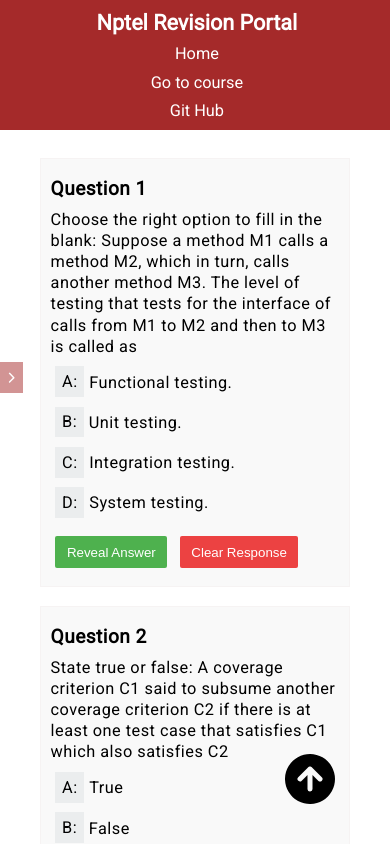
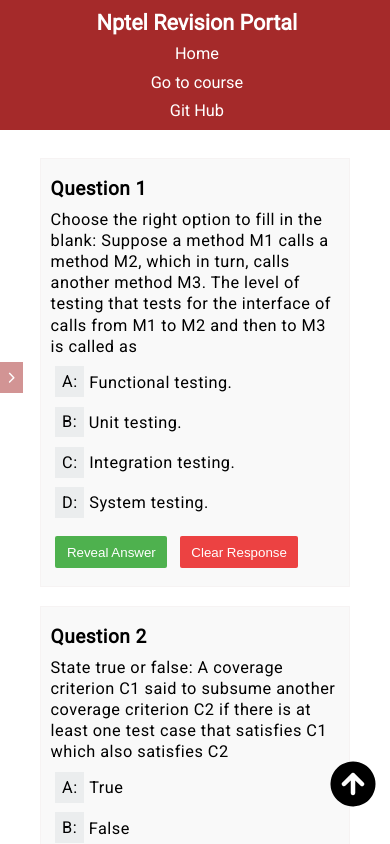
Before and after one commit to coderankita07/Quiz_nptel, a React (Vite) app: page /week/1 in a window 390 px wide. Built offline with nearby package versions, Linux system fonts and the light colour scheme.

Commit message:
fix position of toggle sidebar button for smaller screens

```diff
--- a/src/components/Questions.jsx
+++ b/src/components/Questions.jsx
@@ -79,7 +79,6 @@
 
   if (currentWeekQuestions == undefined) return <>Invalid url</>;
 
-  console.log({ currentWeekQuestions });
   return (
     <div>
       {currentWeekQuestions.map((question, index) => {
--- a/styles/home.module.css
+++ b/styles/home.module.css
@@ -25,3 +25,10 @@
   background-clip: padding-box;
   opacity: 1;
 }
+
+@media screen and (max-width: 632px) {
+  .moveToTopBtn {
+    font-size: 54px;
+    right: 10px;
+  }
+}
--- a/styles/sidebar.module.css
+++ b/styles/sidebar.module.css
@@ -42,12 +42,18 @@
 .toggleNavbarButton {
   display: none;
   position: absolute;
-  top: 40%;
+  top: 50%;
   left: 100%;
   background-color: rgba(165, 42, 42, 0.5);
   padding: 8px 4px;
   color: white;
   cursor: pointer;
+}
+
+@media screen and (max-width: 400px) {
+  .toggleNavbarButton {
+    top: 40%;
+  }
 }
 
 .toggleNavbarButton:hover {
```
